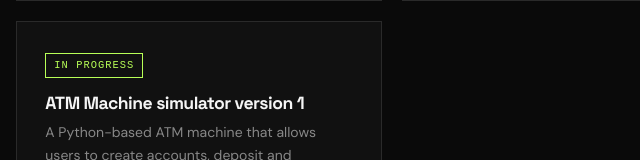
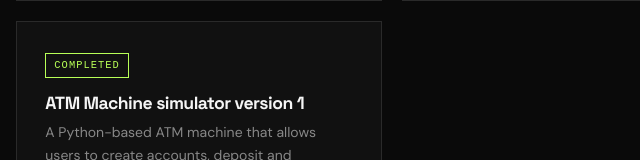
Before and after one commit to aditya-76430/portfolio, a plain HTML site: page projects.html in a window 1280 px wide. Shown: the part 1120-1280 px from the top of the page, 441-1081 px from the left. Drawn offline with Linux system fonts and the light colour scheme.

Commit message:
comverted in progress to completed

```diff
--- a/projects.html
+++ b/projects.html
@@ -174,7 +174,7 @@
 
       <div class="card">
         <div class="project-card" data-category="rl">
-          <span class="status">In Progress</span>
+          <span class="status">Completed</span>
           <h3>ATM Machine simulator version 1</h3>
           <p>A Python-based ATM machine that allows users to create accounts, deposit and withdraw money, check balances, and manage basic account operations.</p>
           <div class="project-tags">
```
